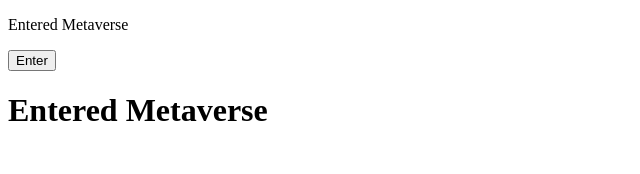
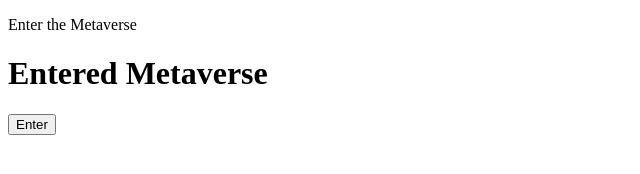
Before and after one commit to acciojob/enter-metaverse-ik-deep, a website: page main.html in a window 1280 px wide. Both pictures are taken after a click on the button "Enter". Shown: the whole page, without its empty margins (0-640 px from the left). Drawn offline with Linux system fonts and the light colour scheme.

Commit message:
created a submission

```diff
--- a/main.html
+++ b/main.html
@@ -9,8 +9,8 @@
 <body>
 	<!-- the entire body must be written by student -->
 	 <p id="status">Enter the Metaverse</p>
-  <button id="enterBtn">Enter</button>
-  <h1 id="output"></h1>
+  <button id="enterBtn" onclick="changeText()">Enter</button>
+<!--   <h1 id="output"></h1> -->
     <script type="text/javascript" src="./script.js">
 </script>
 
--- a/script.js
+++ b/script.js
@@ -1,13 +1,8 @@
- // Get references to the <p> tag, the button, and the <h1> tag
-    const paragraph = document.getElementById("status");
-    const button = document.getElementById("enterBtn");
-    const h1Output = document.getElementById("output");
-
-    // Add a click event listener to the button
-    button.addEventListener("click", function () {
-      // Change the text inside the <p> tag
-      paragraph.textContent = "Entered Metaverse";
-
-      // Wrap the updated text in an <h1> tag and set it as the content of the <h1> tag
-      h1Output.textContent = paragraph.textContent;
-    });
+//your JS code here. If required.
+let btn = document.getElementById("enterBtn");
+let ptag = document.getElementById("status");
+function changeText(){
+	let h1tag = document.createElement("h1");
+	h1tag.innerText="Entered Metaverse";
+	ptag.appendChild(h1tag);
+}
```
